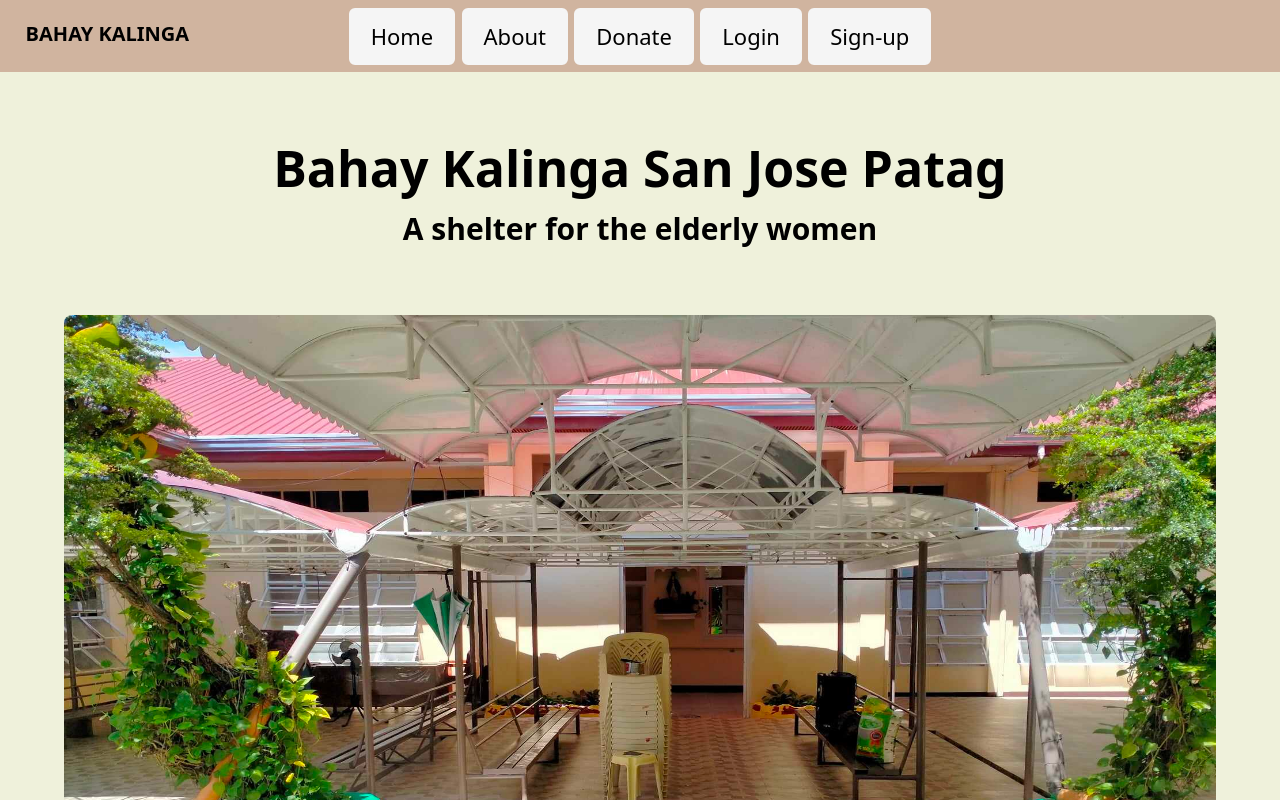
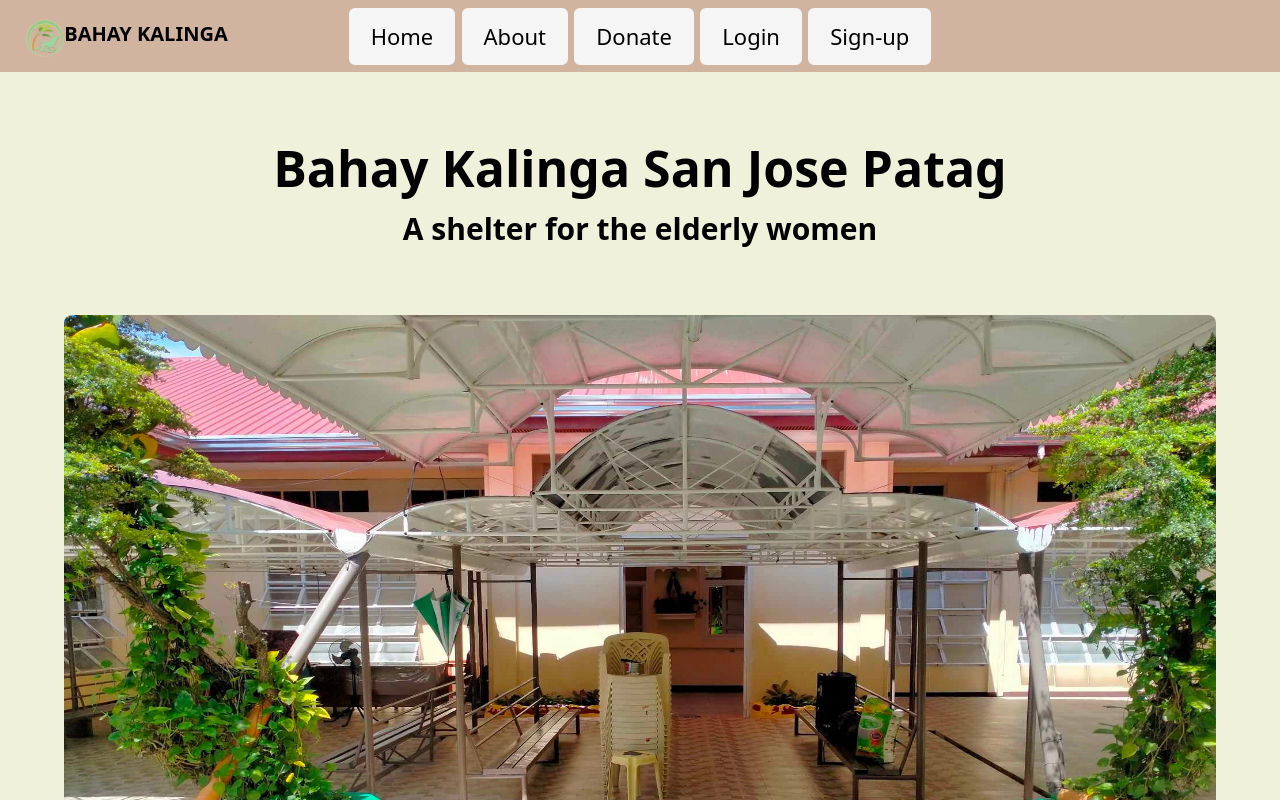
Before and after one commit to Overseer1/BahayKalinga, a React (Create React App) app: page /#/ in a window 1280 px wide. Shown: the top 800 px of the page. Built offline with nearby package versions, Linux system fonts and the light colour scheme.

Commit message:
final add

```diff
--- a/src/components/NavBar.jsx
+++ b/src/components/NavBar.jsx
@@ -1,7 +1,7 @@
 import React, { useState } from "react";
 import { Link, useNavigate } from "react-router-dom";
 import { BsHouseFill } from "react-icons/bs";
-
+import AbaKa from "../images/AbaKa.png";
 
 const NavBar = () => {
   const [openLogin, setOpenLogin] = useState(true);
@@ -32,7 +32,7 @@ const NavBar = () => {
     <header className="bg-[#D0B49F] sticky top-0">
       <nav className="">
         <p className="absolute mt-[1.5%] ml-[2%] text-[20px] font-bold flex">
-          <img  className="text-[25px]" />
+          <img src={AbaKa} className="h-[6%] w-[6%] "/>
           BAHAY KALINGA{" "}
         </p>
         <div className="flex items-center place-content-center gap-[0.5%]  p-[0.6%]">
```
